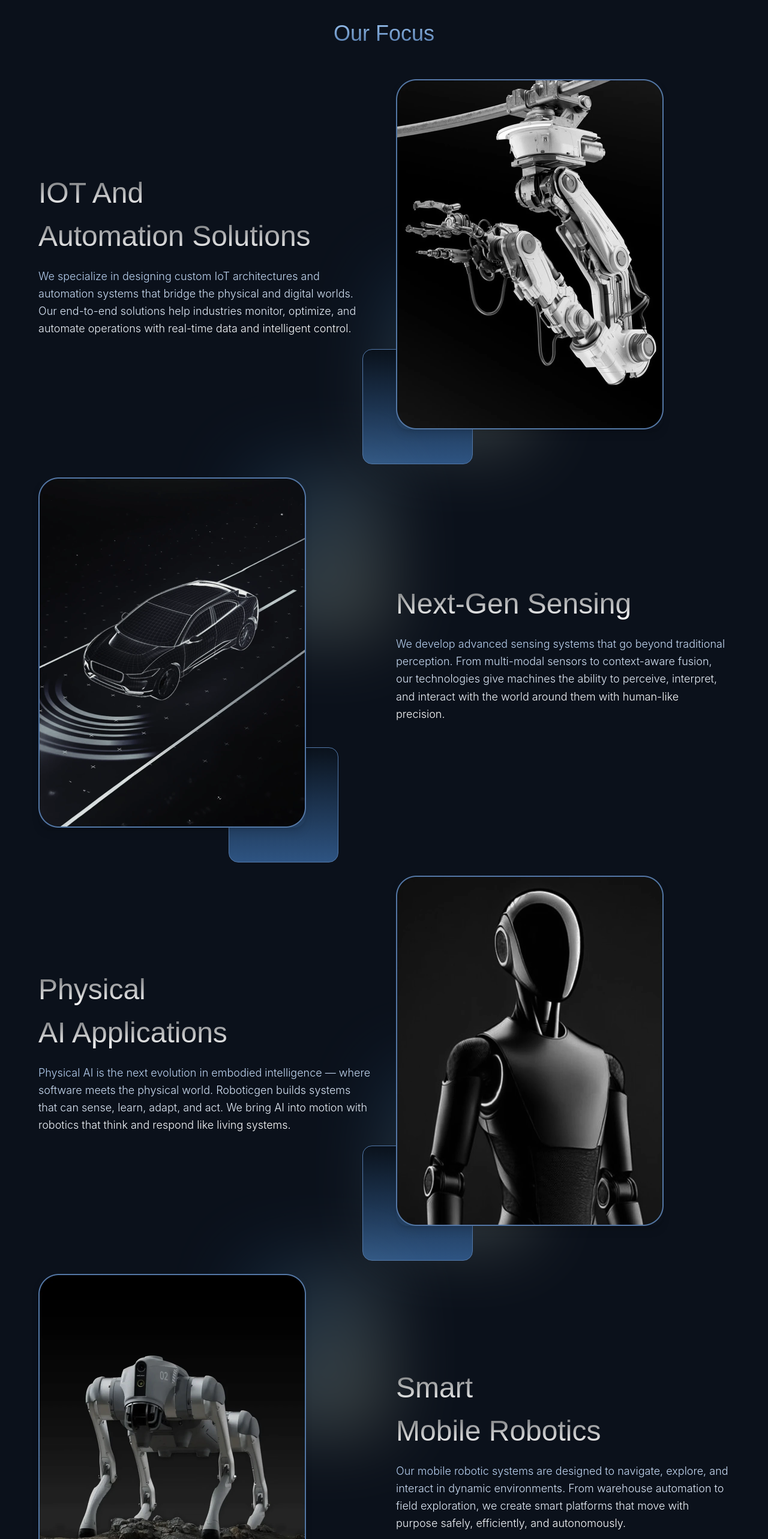
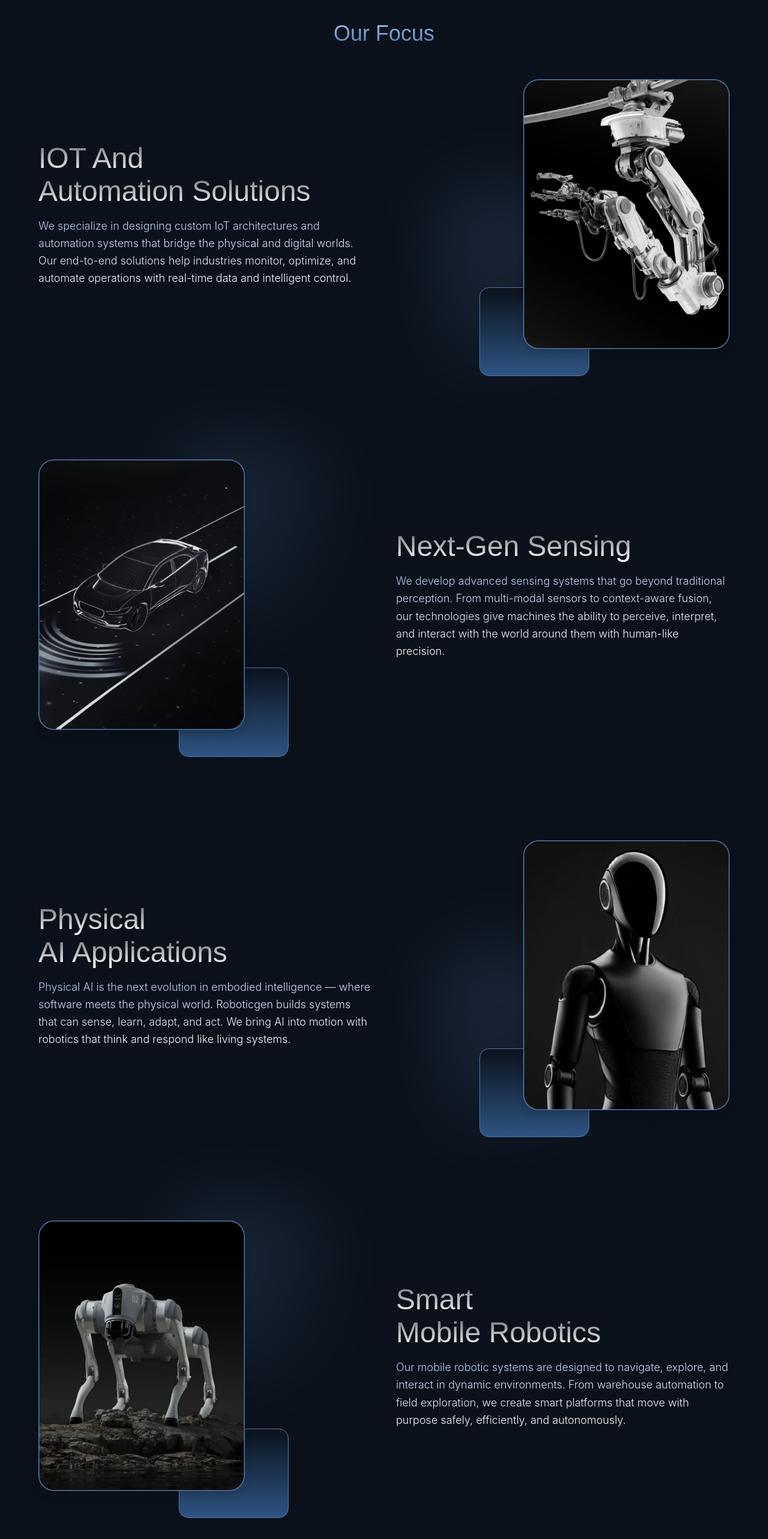
Before and after one commit to DevRoboticGen/roboticgenlabs-website, a React (Vite) app in the folder roboticgenlabs-web/: page / in a window 1280 px wide. Shown: the part 860-3426 px from the top of the page at 60% size. Built offline with nearby package versions, Linux system fonts and the light colour scheme.

Commit message:
This commit enhanced focus section

```diff
--- a/roboticgenlabs-web/src/components/OurFocusSection.tsx
+++ b/roboticgenlabs-web/src/components/OurFocusSection.tsx
@@ -29,13 +29,13 @@ export default function OurFocusSection() {
               </p>
             </div>
             <div className="relative">
-              <div className="absolute -bottom-6 -left-6 w-60 h-72 bg-gradient-to-br from-[#003973] to-[#E5E5BE] rounded-[30px] blur-[60px] opacity-30 z-0"></div>
+              <div className="absolute -bottom-6 left-20 w-60 h-72 bg-gradient-to-br from-[#5278A9] to-[#0A121C] rounded-[30px] blur-[60px] opacity-30 z-0"></div>
               <img
                 src="/robotic-arm.webp"
                 alt="IOT Arm"
-                width={446}
-                height={584}
-                className="relative z-10 rounded-[20px] shadow-2xl transition-transform hover:scale-[1.02] shadow-lg hover:shadow-blue-500/10"
+                width={344}
+                height={450}
+                className="relative z-10 rounded-[20px] shadow-2xl transition-transform hover:scale-[1.02] shadow-lg hover:shadow-blue-500/10 ml-auto"
               />
               {/* Overlayed box, 1/3 out of left and bottom */}
               <div
@@ -43,7 +43,7 @@ export default function OurFocusSection() {
                 style={{
                   width: "33%",
                   height: "33%",
-                  left: "-10%",
+                  left: "25%",
                   bottom: "-10%",
                   borderWidth: "1px",
                   borderColor: "#5278A9",
@@ -53,15 +53,19 @@ export default function OurFocusSection() {
             </div>
           </div>
 
+          <div>
+            <br />{" "}
+          </div>
+
           {/* Block 2 */}
           <div className="grid md:grid-cols-2 items-center gap-10 md:flex-row-reverse">
             <div className="relative">
-              <div className="absolute -top-6 -right-6 w-60 h-72 bg-gradient-to-br from-[#003973] to-[#E5E5BE] rounded-[30px] blur-[60px] opacity-30 z-0"></div>
+              <div className="absolute -top-6 right-20 w-60 h-72 bg-gradient-to-br from-[#5278A9] to-[#0A121C] rounded-[30px] blur-[60px] opacity-30 z-0"></div>
               <img
                 src="/ai-car.webp"
                 alt="AI Car"
-                width={446}
-                height={584}
+                width={344}
+                height={450}
                 className="relative z-10 rounded-[20px] shadow-2xl transition-transform hover:scale-[1.02] shadow-lg hover:shadow-blue-500/10"
               />
               {/* Overlayed box, 1/3 out of left and bottom */}
@@ -70,7 +74,7 @@ export default function OurFocusSection() {
                 style={{
                   width: "33%",
                   height: "33%",
-                  right: "10%",
+                  right: "25%",
                   bottom: "-10%",
                   borderWidth: "1px",
                   borderColor: "#5278A9",
@@ -94,6 +98,10 @@ export default function OurFocusSection() {
             </div>
           </div>
 
+          <div>
+            <br />{" "}
+          </div>
+
           {/* Block 3 */}
           <div className="grid md:grid-cols-2 items-center gap-10">
             {/* Text first, image second for right-side image */}
@@ -114,13 +122,13 @@ export default function OurFocusSection() {
               </p>
             </div>
             <div className="relative">
-              <div className="absolute -bottom-6 -left-6 w-60 h-72 bg-gradient-to-br from-[#003973] to-[#E5E5BE] rounded-[30px] blur-[60px] opacity-30 z-0"></div>
+              <div className="absolute -bottom-6 left-20 w-60 h-72 bg-gradient-to-br from-[#5278A9] to-[#0A121C] rounded-[30px] blur-[60px] opacity-30 z-0"></div>
               <img
                 src="/ai-robot.webp"
                 alt="Ai Robot"
-                width={446}
-                height={584}
-                className="relative z-10 rounded-[20px] shadow-2xl transition-transform hover:scale-[1.02] shadow-lg hover:shadow-blue-500/10"
+                width={344}
+                height={450}
+                className="relative z-10 rounded-[20px] shadow-2xl transition-transform hover:scale-[1.02] shadow-lg hover:shadow-blue-500/10 ml-auto"
               />
               {/* Overlayed box, 1/3 out of left and bottom */}
               <div
@@ -128,7 +136,7 @@ export default function OurFocusSection() {
                 style={{
                   width: "33%",
                   height: "33%",
-                  left: "-10%",
+                  left: "25%",
                   bottom: "-10%",
                   borderWidth: "1px",
                   borderColor: "#5278A9",
@@ -138,15 +146,19 @@ export default function OurFocusSection() {
             </div>
           </div>
 
+          <div>
+            <br />{" "}
+          </div>
+
           {/* Block 4 */}
           <div className="grid md:grid-cols-2 items-center gap-10 md:flex-row-reverse">
             <div className="relative">
-              <div className="absolute -top-6 -right-6 w-60 h-72 bg-gradient-to-br from-[#003973] to-[#E5E5BE] rounded-[30px] blur-[60px] opacity-30 z-0"></div>
+              <div className="absolute -top-6 right-20 w-60 h-72 bg-gradient-to-br from-[#5278A9] to-[#0A121C] rounded-[30px] blur-[60px] opacity-30 z-0"></div>
               <img
                 src="/obo-dog.webp"
                 alt="OBO Dog"
-                width={446}
-                height={584}
+                width={344}
+                height={450}
                 className="relative z-10 rounded-[20px] shadow-2xl transition-transform hover:scale-[1.02] shadow-lg hover:shadow-blue-500/10"
               />
               {/* Overlayed box, 1/3 out of left and bottom */}
@@ -155,7 +167,7 @@ export default function OurFocusSection() {
                 style={{
                   width: "33%",
                   height: "33%",
-                  right: "10%",
+                  right: "25%",
                   bottom: "-10%",
                   borderWidth: "1px",
                   borderColor: "#5278A9",
--- a/roboticgenlabs-web/src/index.css
+++ b/roboticgenlabs-web/src/index.css
@@ -92,6 +92,7 @@
   font-weight: 400;
   font-size: 3rem; /* text-5xl */
   margin-bottom: 1rem; /* mb-4 */
+  line-height: normal;
 }
 
 html {
```
